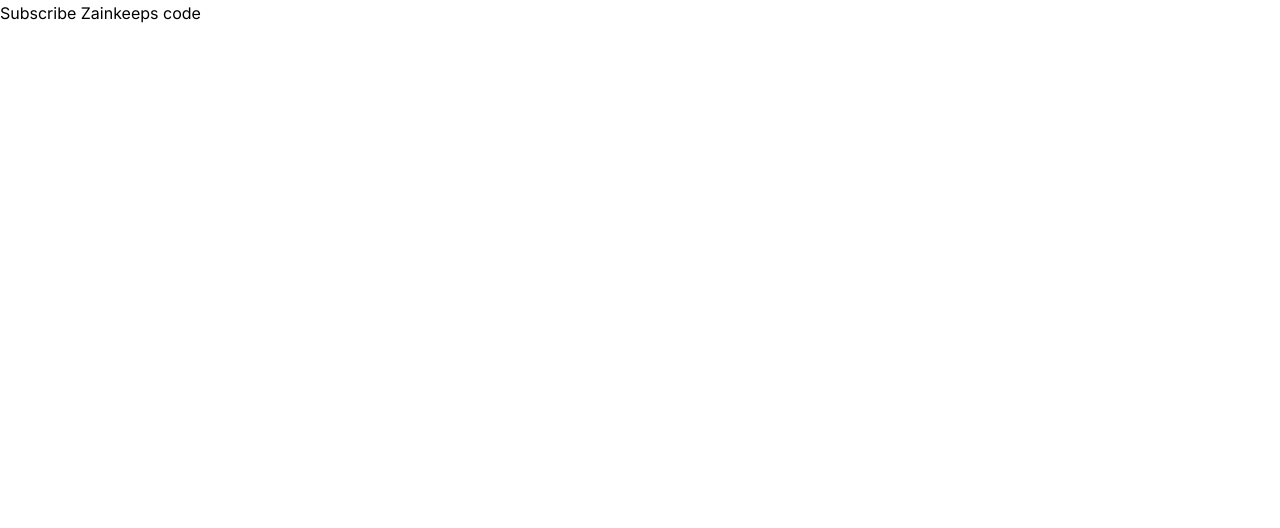
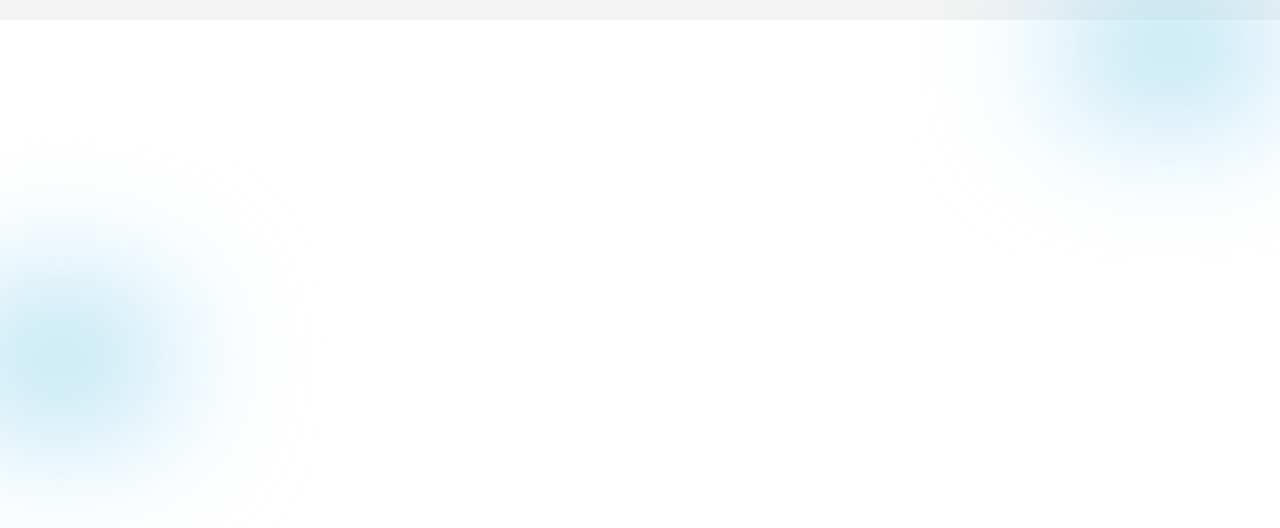
Before and after one commit to bregarulai/socialMedia-mern, a React (Create React App) app in the folder client/: page / in a window 1280 px wide. Shown: the top 528 px of the page. Built offline with nearby package versions, Linux system fonts and the light colour scheme.

Commit message:
created blur circles effect

```diff
--- a/client/src/App.css
+++ /dev/null
@@ -1,15 +0,0 @@
-:root {
-  --yellow: #f5c32c;
-  --orange: #fca61f;
-  --black: #242d49;
-  --gray: rgba(36, 45, 73, 0.65);
-  --profileShadow: 0px 4px 17px 2px rgba(0, 0, 0, 0.25);
-  --hrColor: #cfcdcd;
-  --cardColor: rgba(255, 255, 255, 0.64);
-  --buttonBg: linear-gradient(98.63deg, #f9a225 0%, #f95f35 100%);
-  --inputColor: rgba(40, 52, 62, 0.07);
-  --photo: #4CB256;
-  --video: #4A4EB7;
-  --location: #EF5757;
---shedule: #E1AE4A;
-}
--- a/client/src/App.js
+++ b/client/src/App.js
@@ -1,8 +1,8 @@
-import "./App.css"
 function App() {
   return (
-    <div className="App">
-        Subscribe Zainkeeps code
+    <div className='app'>
+      <div className='app__blur' style={{ top: '-3%', right: 0 }}></div>
+      <div className='app__blur' style={{ top: '36%', left: '-5rem' }}></div>
     </div>
   );
 }
--- /dev/null
+++ b/client/src/_app.scss
@@ -0,0 +1,15 @@
+.app {
+  overflow: hidden;
+  color: $black;
+  background-color: $backgroundColor;
+  padding: 1rem 1rem;
+
+  &__blur {
+    position: absolute;
+    width: 22rem;
+    height: 14rem;
+    border-radius: 50%;
+    background-color: $blurBgColor;
+    filter: blur(72px);
+  }
+}
--- a/client/src/index.scss
+++ b/client/src/index.scss
@@ -3,3 +3,5 @@
 @import './styles/abstract/variable';
 @import './styles/base/base';
 @import './styles//base/typography';
+
+@import './app';
--- a/client/src/styles/abstract/_variable.scss
+++ b/client/src/styles/abstract/_variable.scss
@@ -11,6 +11,8 @@ $photo: #4CB256;
 $video: #4A4EB7;
 $location: #EF5757;
 $shedule: #E1AE4A;
+$backgroundColor: #f3f3f3;
+$blurBgColor: #a6ddf0;
 
 $font-default: 1.6rem;
 $font-Inter: 'Inter',
```
